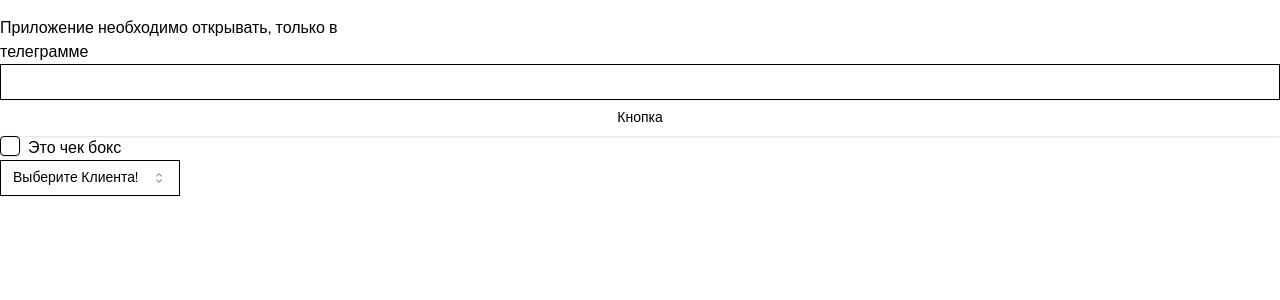
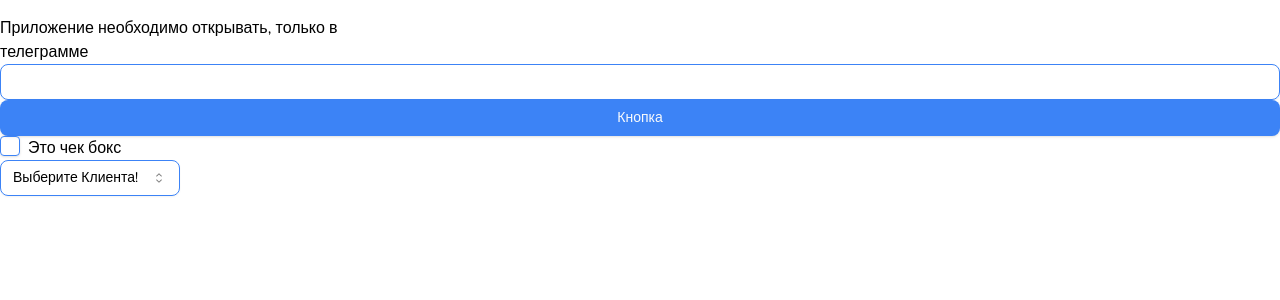
Before and after one commit to ITVash/negociant, a Next.js app: page / in a window 1280 px wide. Shown: the top 300 px of the page. Built offline with nearby package versions, Linux system fonts and the light colour scheme.

Commit message:
Fixed Dark Theme-4

```diff
--- a/app/globals.css
+++ b/app/globals.css
@@ -39,6 +39,63 @@ html {
 }
 
 @layer base {
+	:root {
+		--card: 0 0% 100%;
+		--card-foreground: 222.2 47.4% 11.2%;
+
+		--popover: 0 0% 100%;
+		--popover-foreground: 20 14.3% 4.1%;
+
+		--primary: 222.2 47.4% 11.2%;
+		--primary-foreground: 210 40% 98%;
+
+		--secondary: 210 40% 96.1%;
+		--secondary-foreground: 222.2 47.4% 11.2%;
+
+		--muted: 210 40% 96.1%;
+		--muted-foreground: 215.4 16.3% 46.9%;
+
+		--accent: 210 40% 96.1%;
+		--accent-foreground: 222.2 47.4% 11.2%;
+
+		--destructive: 0 84.2% 60.2%;
+		--destructive-foreground: 60 9.1% 97.8%;
+
+		--border: 214.3 31.8% 91.4%;
+		--input: 217 91% 60%;
+		--ring: 221 83% 53%;
+		--radius: 10px;
+	}
+	.dark {
+		--card: 0 0% 100%;
+		--card-foreground: 20 14.3% 4.1%;
+
+		--popover: 0 0% 100%;
+		--popover-foreground: 20 14.3% 4.1%;
+
+		--primary: 22 100% 50%;
+		--primary-foreground: 60 9.1% 97.8%;
+
+		--secondary: 32 100% 98%;
+		--secondary-foreground: 24 9.8% 10%;
+
+		--muted: 60 4.8% 95.9%;
+		--muted-foreground: 25 5.3% 44.7%;
+
+		--accent: 60 4.8% 95.9%;
+		--accent-foreground: 24 9.8% 10%;
+
+		--destructive: 0 84.2% 60.2%;
+		--destructive-foreground: 60 9.1% 97.8%;
+
+		--border: 20 5.9% 90%;
+		--input: 217 91% 60%;
+		--ring: 221 83% 53%;
+		--radius: 18px;
+	}
+}
+
+@layer base {
 	* {
 		@apply border-border;
 	}
```
